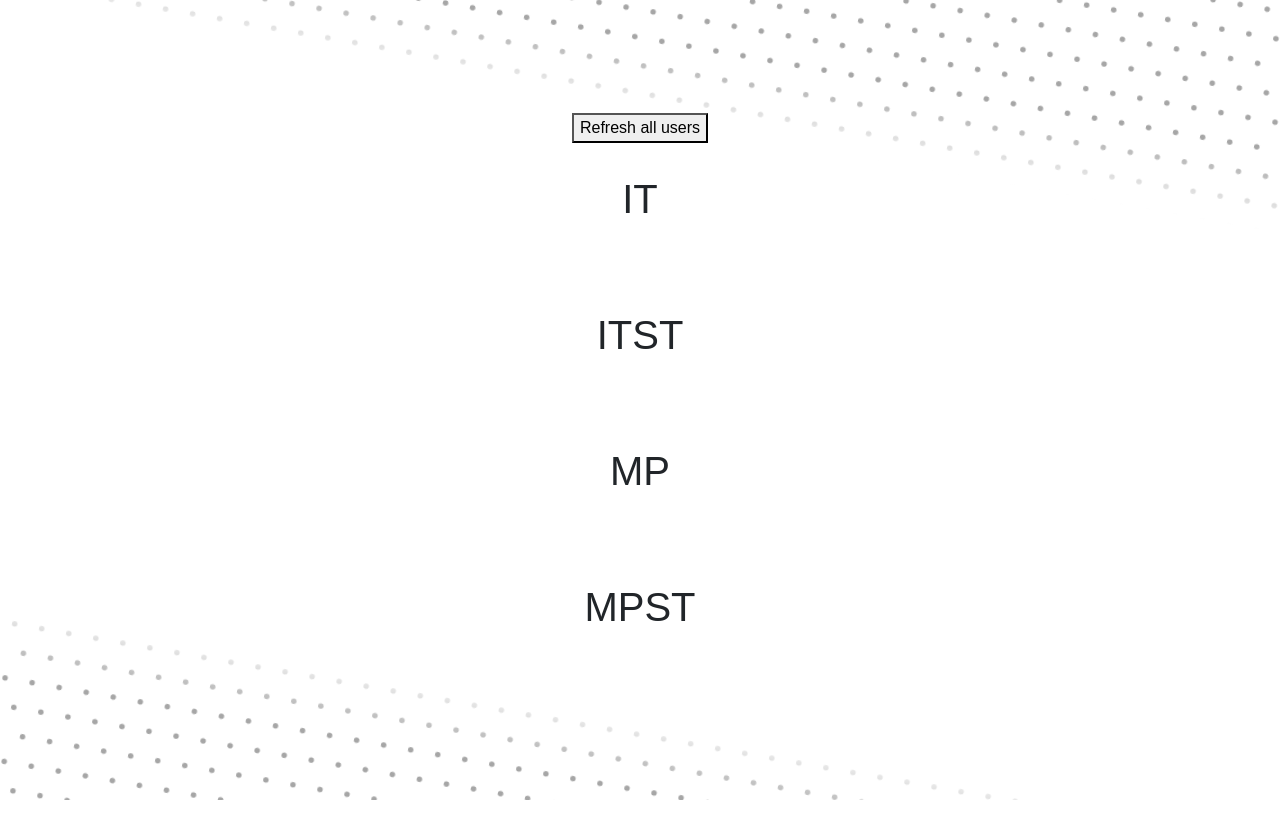
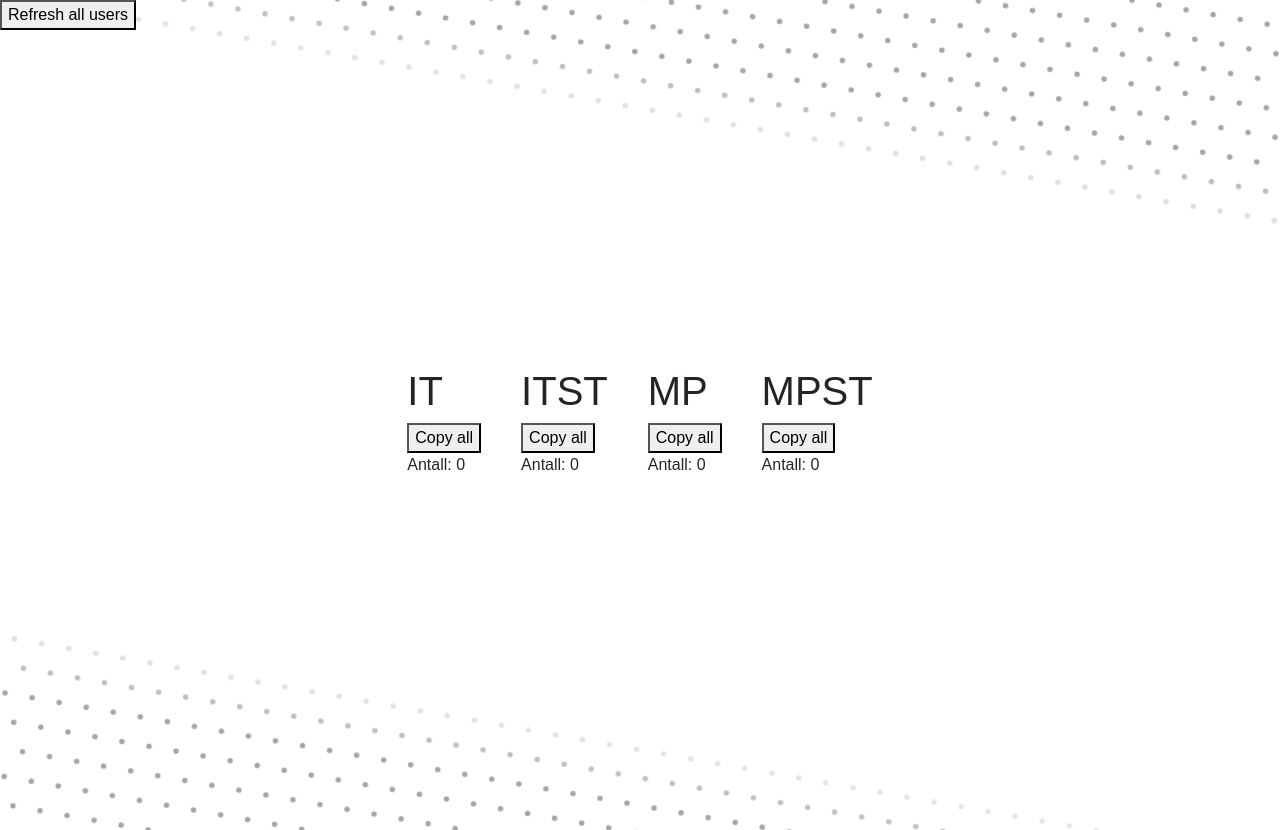
Before and after one commit to alegundah/valgsystem-bakka, a Django app: page /vote/brukere/ in a window 1280 px wide. Before the commit the page ends 800 px from the top, so only its background shows below. Run offline with Django 5.2, Linux system fonts and the light colour scheme; the visitor is signed in with stand-in values (Sample User, id 1); data comes from the database, SQL or seed files in the repository; some web fonts are replaced.

Commit message:
users page is now more readable

```diff
--- a/vote/static/vote/styles.css
+++ b/vote/static/vote/styles.css
@@ -29,7 +29,7 @@ h2 {
 	flex-flow: row wrap;
 	gap: 2.5rem;
 	flex-wrap: wrap;
-	max-width: 100vh;
+	max-width: 100vw;
 	max-height: 100vh;
 	justify-content: center;
 }
--- a/vote/templates/vote/base.html
+++ b/vote/templates/vote/base.html
@@ -12,9 +12,7 @@
   <link rel="stylesheet" href="{% static "vote/styles.css" %}">
 </head>
 <body>
-  <div class="content">
   {% block content %}{% endblock %}
-  </div>
   <script src="https://cdn.jsdelivr.net/npm/bootstrap@5.3.8/dist/js/bootstrap.bundle.min.js" integrity="sha384-FKyoEForCGlyvwx9Hj09JcYn3nv7wiPVlz7YYwJrWVcXK/BmnVDxM+D2scQbITxI" crossorigin="anonymous"></script>
 </body>
 </html>
--- a/vote/templates/vote/kandidat.html
+++ b/vote/templates/vote/kandidat.html
@@ -6,7 +6,6 @@
 
 <div class="content">
 	<h1 class="text-center pt-5">Stem på Kandinater.</h1>
-
 	<div class="container">
 		<form method="POST" action="{% url "vote" %}">
 			{% csrf_token %}
--- a/vote/templates/vote/users.html
+++ b/vote/templates/vote/users.html
@@ -2,20 +2,35 @@
 
 {% block title %} Koder {% endblock title %} Koder
 
+
+
 {% block content %}
+
 <form id="refresh_users" method="POST" action="{% url "vote_users" %}">
     {% csrf_token %}
     <button type="button" name="refresh_users"
     onclick="if (confirm('Are you sure you want to delete this item?')) document.getElementById('refresh_users').submit();"
     >Refresh all users</button>
 </form>
+<div class="content" style="flex-flow: row wrap;">
+    <div class="container">
     {% for group in groups %}
+    <div>
         <h1>{{ group }}</h1>
-
-        <ul>
-            {% for user in group.users.all %}
-                <li>{{ user.username }}</li>
-            {% endfor %}
-        </ul>
-            {% endfor %}
+        <button type="button" onclick="copy(this,1)">Copy all</button>
+        <p>Antall: {{group.users.count}}</p>
+        {% for user in group.users.all %}
+            <p class="m-0">{{ user.username }}</p>
+        {% endfor %}
+    </div>
+    {% endfor %}
+    </div>
+</div>
+<script>
+function copy(btn, all) {
+  navigator.clipboard.writeText(all
+    ? [...btn.closest('details').querySelectorAll('code')].map(c => c.textContent).join('\n')
+    : btn.previousElementSibling.textContent)
+}
+</script>
     {% endblock content %}
```
